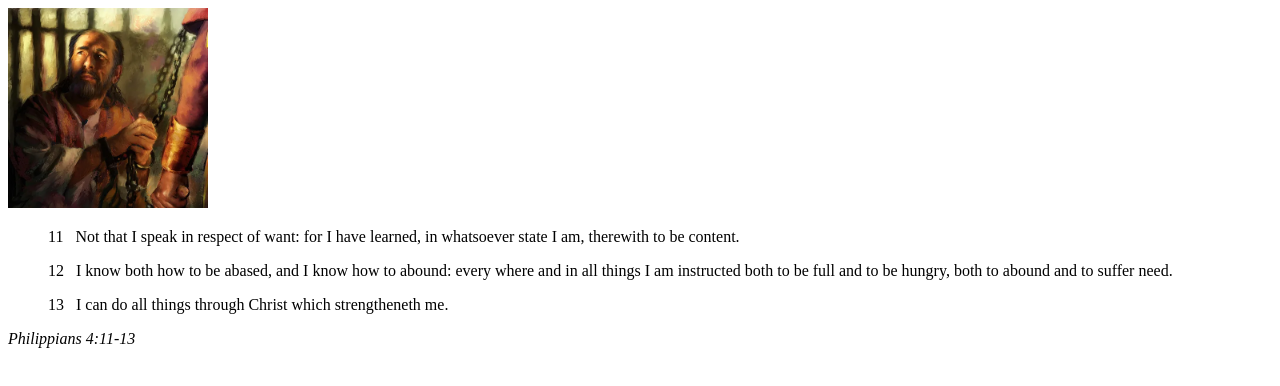
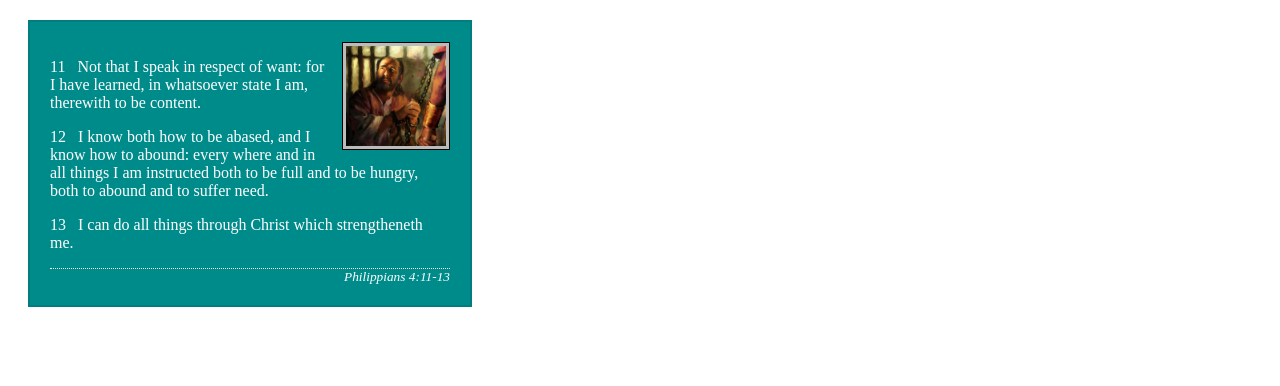
Before and after one commit to afr3ns/wdd130, a plain HTML site: page week02/box-model.html in a window 1280 px wide. Drawn offline with Linux system fonts and the light colour scheme.

Commit message:
Box Model HTML and CSS changes

```diff
--- a/week02/box-model.html
+++ b/week02/box-model.html
@@ -5,6 +5,7 @@
     <meta charset="UTF-8">
     <meta name="viewport" content="width=device-width, initial-scale=1.0">
     <title>Box Model Activity</title>
+    <link rel="stylesheet" href="styles/box-model.css">
 </head>
 
 <body>
--- a/week02/styles/box-model.css
+++ b/week02/styles/box-model.css
@@ -1,15 +1,34 @@
 .callout {
     /* write declarations here */
+    max-width: 400px;
+    margin: 20px;
+    border: 2px solid rgb(0 0 0 / 0.1);
+    padding: 20px;
+    background-color: darkcyan;
+    color: #fff;
 }
 
 .callout img {
     /* write declarations here */
+    float: right;
+    margin: 0 0 10px 15px;
+    border: 1px solid #000;
+    padding: 3px;
+    background-color: #bbb;
+    width: 100px;
+    height: auto;
+
 }
 
 blockquote {
     /* write declarations here */
+    margin: 0;
 }
 
 cite {
     /* write declarations here */
+    display: block;
+    border-top: 1px dotted #fff;
+    text-align: right;
+    font-size: smaller;
 }
```
